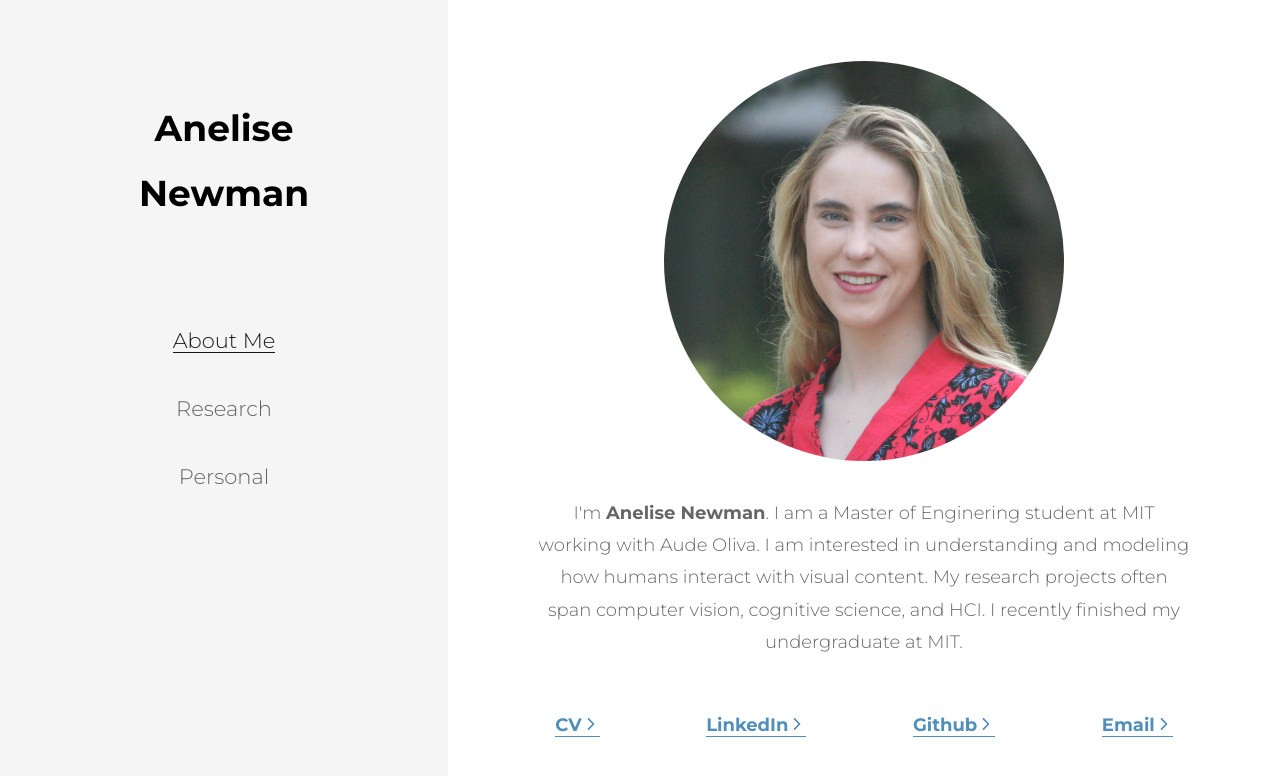
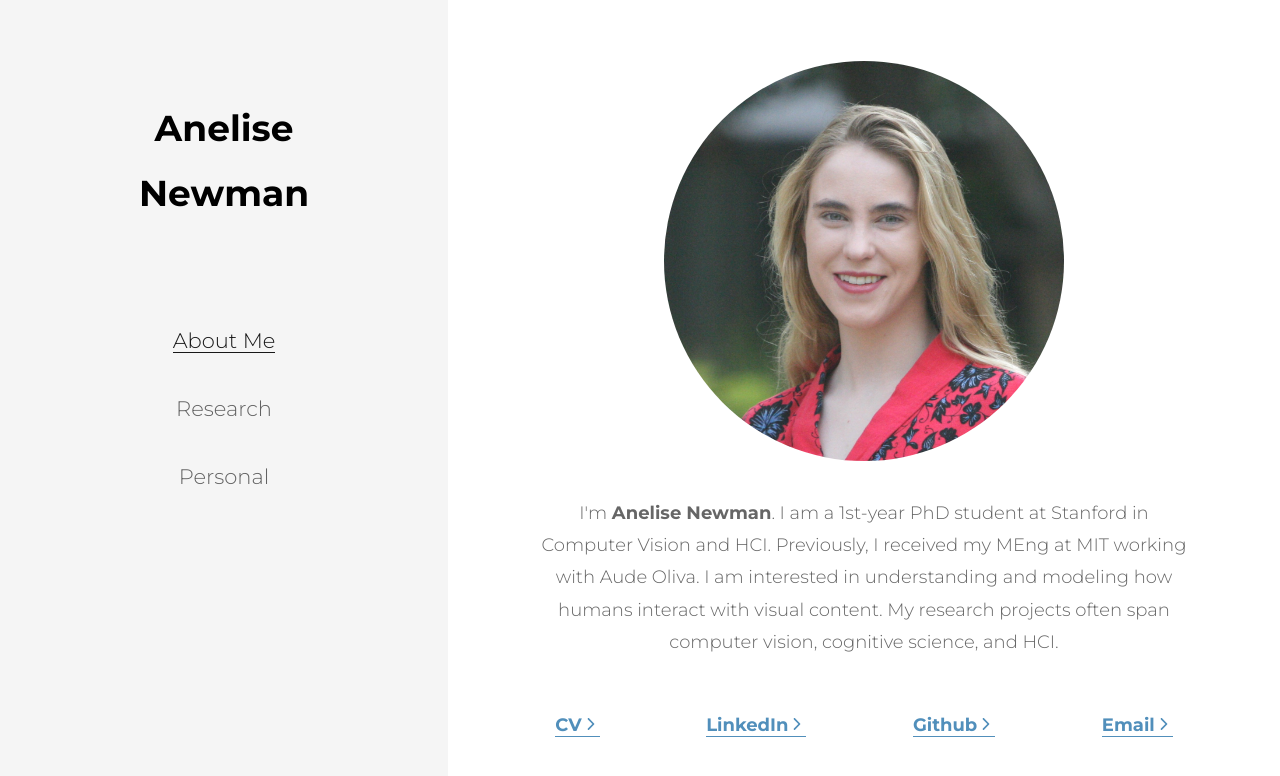
Before and after one commit to a-newman/a-newman.github.io, a React (Create React App) app: page / in a window 1280 px wide. Shown: the top 776 px of the page. Built offline with nearby package versions, Linux system fonts and the light colour scheme.

Commit message:
small updates to home page

```diff
--- a/src/components/Home.js
+++ b/src/components/Home.js
@@ -12,7 +12,7 @@ function HomePage() {
     { name: "CV", href: { cv } },
     { name: "LinkedIn", href: "https://www.linkedin.com/in/anelise-newman/" },
     { name: "Github", href: "https://github.com/a-newman/" },
-    { name: "Email", href: "mailto:apnewman@mit.edu" }
+    { name: "Email", href: "mailto:anelise@stanford.edu" }
   ];
   return (
     <div className="vertical-center">
@@ -20,11 +20,11 @@ function HomePage() {
         <CircularImage src={me} className="me-pic-container" />
         {/* <img src={me} className="me-pic" alt="Portrait of Anelise Newman" /> */}
         <p>
-          I'm <b>Anelise Newman</b>. I am a Master of Enginering student at MIT
-          working with Aude Oliva. I am interested in understanding and modeling
-          how humans interact with visual content. My research projects often
-          span computer vision, cognitive science, and HCI. I recently finished
-          my undergraduate at MIT.
+          I'm <b>Anelise Newman</b>. I am a 1st-year PhD student at Stanford in
+          Computer Vision and HCI. Previously, I received my MEng at MIT working
+          with Aude Oliva. I am interested in understanding and modeling how
+          humans interact with visual content. My research projects often span
+          computer vision, cognitive science, and HCI.
         </p>
         <SimpleLinkList links={links} />
       </div>
```
